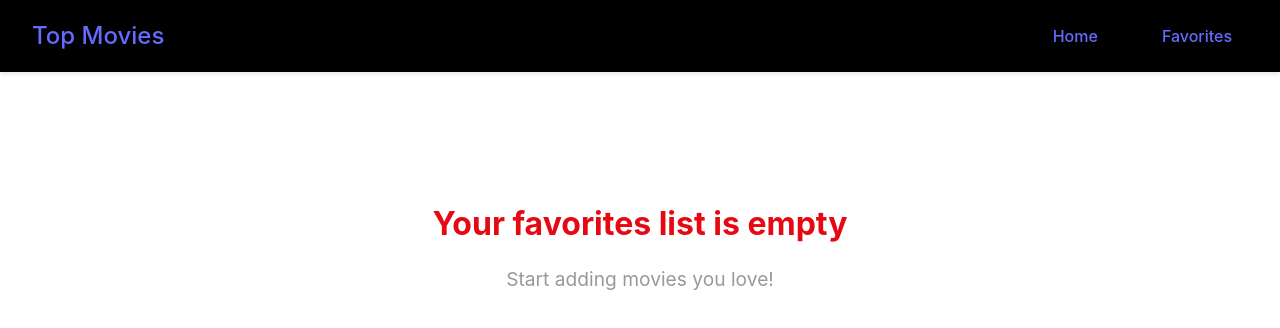
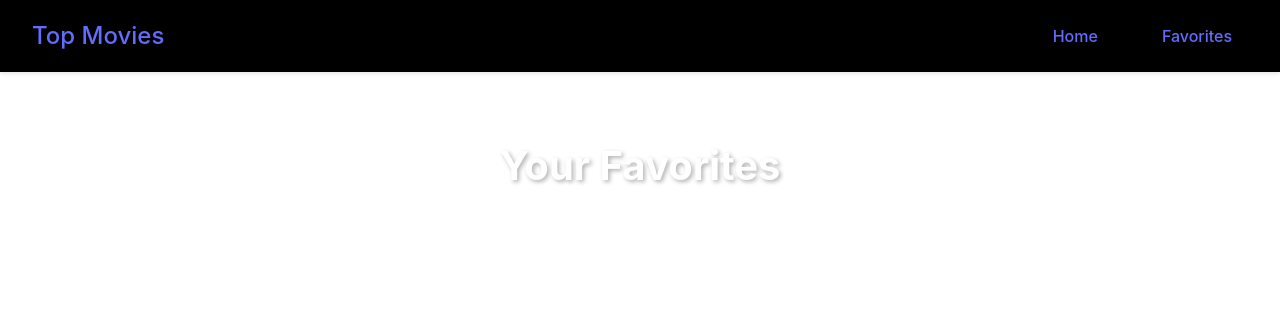
Before and after one commit to kaden175ck/My-Movie-Frontend, a React (Vite) app: page /favorites in a window 1280 px wide. Shown: the top 328 px of the page. Built offline with nearby package versions, Linux system fonts and the light colour scheme.

Commit message:
Favorite Feature

```diff
--- a/src/App.jsx
+++ b/src/App.jsx
@@ -4,11 +4,12 @@
 import Home from "./pages/Home"
 import Favorites from './pages/Favorites'
 import NavBar from './components/NavBar'
+import { MovieProvider } from './contexts/MovieContext'
 
 function App() {
 
   return (
-    <div>
+    <MovieProvider>
       <NavBar/>
       <main className="main-content">
         <Routes>
@@ -16,7 +17,7 @@
           <Route path='/favorites' element={<Favorites />} />
         </Routes>
       </main>
-    </div>
+    </MovieProvider>
   )
 }
 
--- a/src/components/MovieCard.jsx
+++ b/src/components/MovieCard.jsx
@@ -1,7 +1,22 @@
 import "../css/MovieCard.css"
+
+import { useMovieContext } from "../contexts/MovieContext"
+
+
 function MovieCard({ movie }) {
-  function onFavoriteClick() {
-    alert("Clicked");
+
+
+  const {isFavorite, addToFavorite, removeFromFavorites} = useMovieContext()
+
+  const favorite = isFavorite(movie.id)
+
+  function onFavoriteClick(e) {
+    // alert("Clicked");
+    e.preventDefault()
+    if(favorite) removeFromFavorites(movie.id)
+    else addToFavorite(movie)
+
+
   }
 
   return (
@@ -9,7 +24,7 @@
       <div className="movie-poster">
         <img src={`https://image.tmdb.org/t/p/w500${movie.poster_path}`} alt={movie.title} />
         <div className="movie-overlay">
-          <button className="favorite-btn" onClick={onFavoriteClick}>
+          <button className={`favorite-btn ${favorite ? "active": ""}`} onClick={onFavoriteClick}>
             ♥
           </button>
         </div>
--- /dev/null
+++ b/src/contexts/MovieContext.jsx
@@ -0,0 +1,47 @@
+//helper func, and global state not component, goal is to make favorite feature working
+import { createContext, useEffect, useState } from "react"
+import { useContext } from "react"
+
+
+const MovieContext = createContext()
+
+export const useMovieContext =() => useContext(MovieContext)
+export const MovieProvider =({children})=>{
+
+    const [favorites, setFavorites] = useState([])
+
+    useEffect( ()=>{
+        const storedFavs = localStorage.getItem("favorites")
+
+        if(storedFavs) setFavorites(JSON.parse(storedFavs))
+    },[])
+
+    useEffect(() =>{
+        localStorage.setItem('favorites', JSON.stringify(favorites))
+    },[favorites])
+
+    const addToFavorite = (movie)=>{
+        setFavorites(prev => [...prev, movie])
+    }
+
+    const removeFromFavorites = (movieId)=>{
+        setFavorites(prev => prev.filter(movie => movie.id !== movieId))
+    }
+
+    // 判断某部电影是不是已经在收藏夹里
+    const isFavorite = (movieId) => {
+        return favorites.some(movie => movie.id === movieId)
+    }
+
+    const value={
+        favorites,
+        addToFavorite,
+        removeFromFavorites,
+        isFavorite
+    }
+
+
+    return <MovieContext.Provider value={value}>
+        {children}
+    </MovieContext.Provider>
+}
--- a/src/pages/Favorites.jsx
+++ b/src/pages/Favorites.jsx
@@ -1,5 +1,29 @@
 import "../css/Favorites.css"
+
+import { useMovieContext } from "../contexts/MovieContext"
+
+import MovieCard from "../components/MovieCard"
+
+
 function Favorites(){
+
+    const { favorites } = useMovieContext();
+
+    if(favorites) {
+        return(
+            <div className="favorites">
+                <h2>Your Favorites</h2>
+                <div className="movies-grid">
+                    {favorites.map((movie)=>(
+                        <MovieCard movie={movie} key={movie.id}/>
+                    ))}
+
+                </div>
+            </div>
+        )
+    }
+
+
     return <div className="favorites-empty">
         <h2>Your favorites list is empty</h2>
         <p>Start adding movies you love!</p>
```
